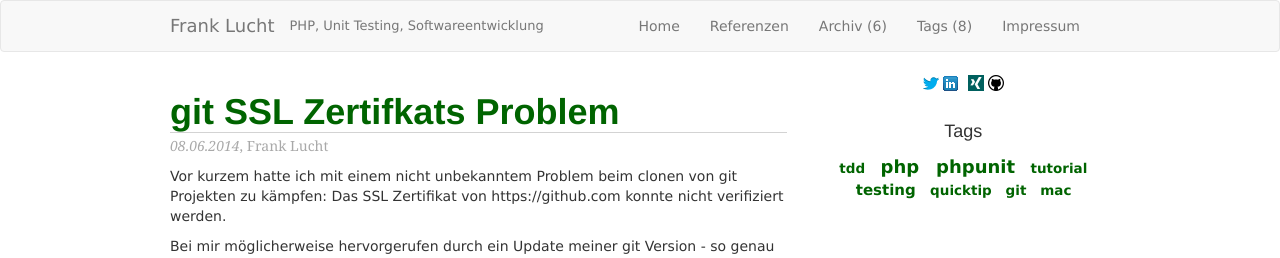
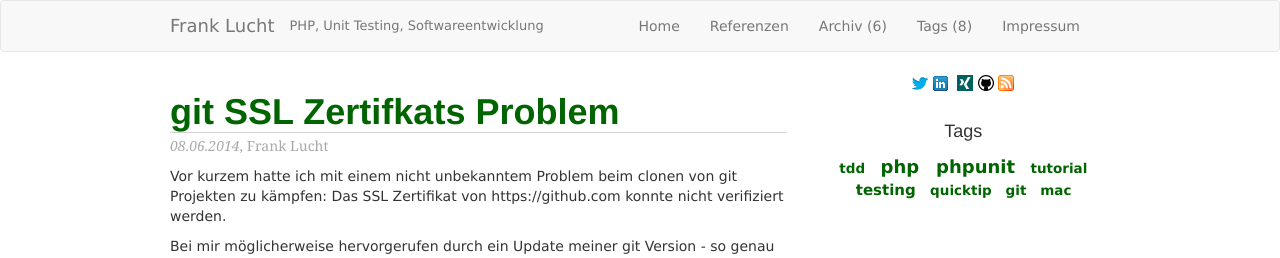
Before and after one commit to Digigoodz/digigoodz.github.io, a Jekyll site: the page built from index.html, in a window 1280 px wide. Shown: the top 258 px of the page. Built offline with Jekyll 4.4.1, drawn with Linux system fonts in a browser that asks for light colours; Markdown is read by kramdown in place of the engine named in the settings; the list of posts is cut into pages by our own code; comment, search, counter and statistics services are not loaded.

Commit message:
added rss/atom feed link to the other-web include

```diff
--- a/_includes/otherweb.html
+++ b/_includes/otherweb.html
@@ -1,6 +1,7 @@
 <div id="other-web" style="text-align: center">
-    <a href="https://twitter.com/T3stInfected" class="twitter-follow-button" data-show-count="false"><img src="/assets/icons/twitter-bird-16x16.png" alt="Twitter"></a>
-    <a href="http://de.linkedin.com/pub/frank-lucht/a/973/8b8" style="text-decoration:none;"><img src="/assets/icons/btn_in_20x15.png" width="20" height="15" alt="LinkedIn"></a>
-    <a href="http://www.xing.com/profile/Frank_Lucht" target="_blank" rel="me"><img src="/assets/icons/xing_16x16.png" width="16" height="16" alt="Xing"></a>
-    <a href="https://github.com/digigoodz"><img src="/assets/icons/blacktocat-16.png" width="16" height="16" alt="Github"></a>
+    <a href="https://twitter.com/T3stInfected" title="Folge mir auf Twitter" class="twitter-follow-button" data-show-count="false"><img src="/assets/icons/twitter-bird-16x16.png" alt="Twitter"></a>
+    <a href="http://de.linkedin.com/pub/frank-lucht/a/973/8b8" title="Mein LinkedIn Profil" style="text-decoration:none;"><img src="/assets/icons/btn_in_20x15.png" width="20" height="15" alt="LinkedIn"></a>
+    <a href="http://www.xing.com/profile/Frank_Lucht" title="Mein Xing Profil" target="_blank" rel="me"><img src="/assets/icons/xing_16x16.png" width="16" height="16" alt="Xing"></a>
+    <a href="https://github.com/digigoodz" title="Mein github Profil"><img src="/assets/icons/blacktocat-16.png" width="16" height="16" alt="Github"></a>
+    <a href="/feed.xml" title="Abonniere meinen Feed"><img src="/assets/icons/feed-icon_orange-16px-.png" width="16" height="16" alt="RSS"/></a>
 </div>
```
Also changed, not shown: assets/icons/feed-icon_orange-16px-.png (added).
